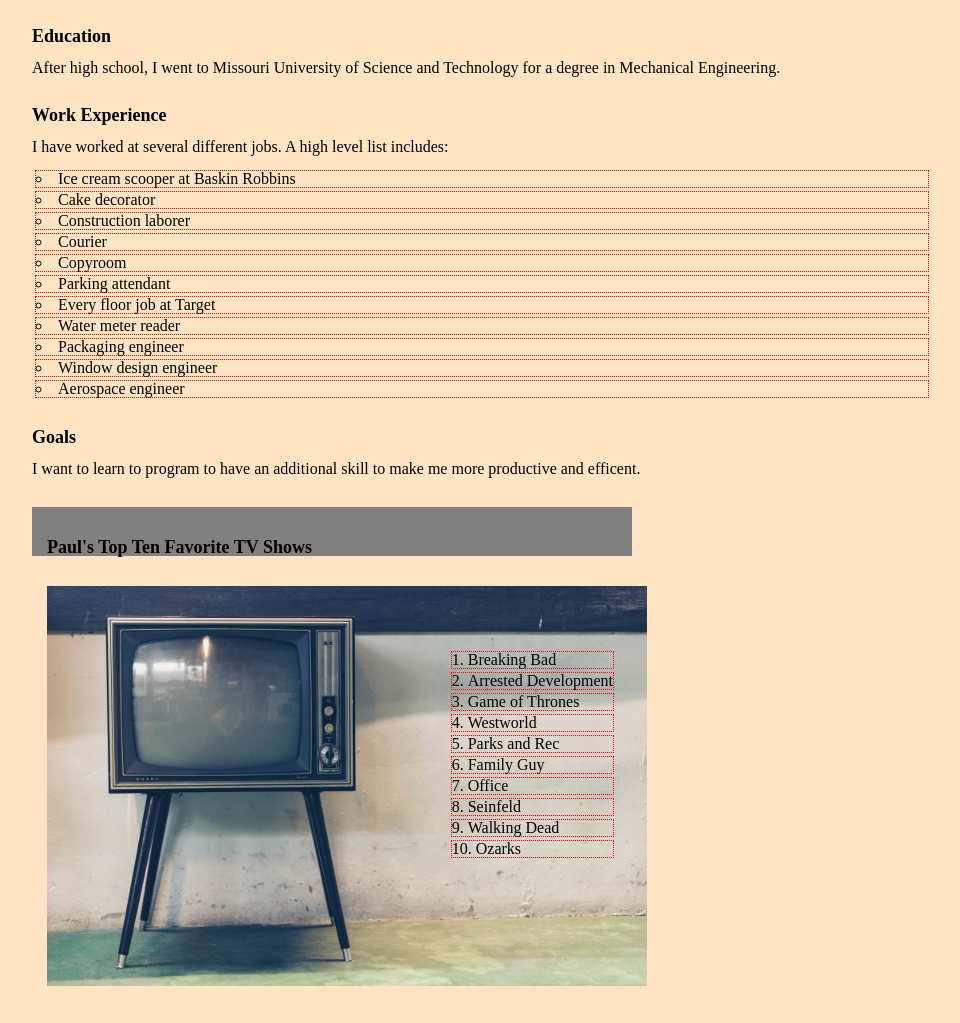
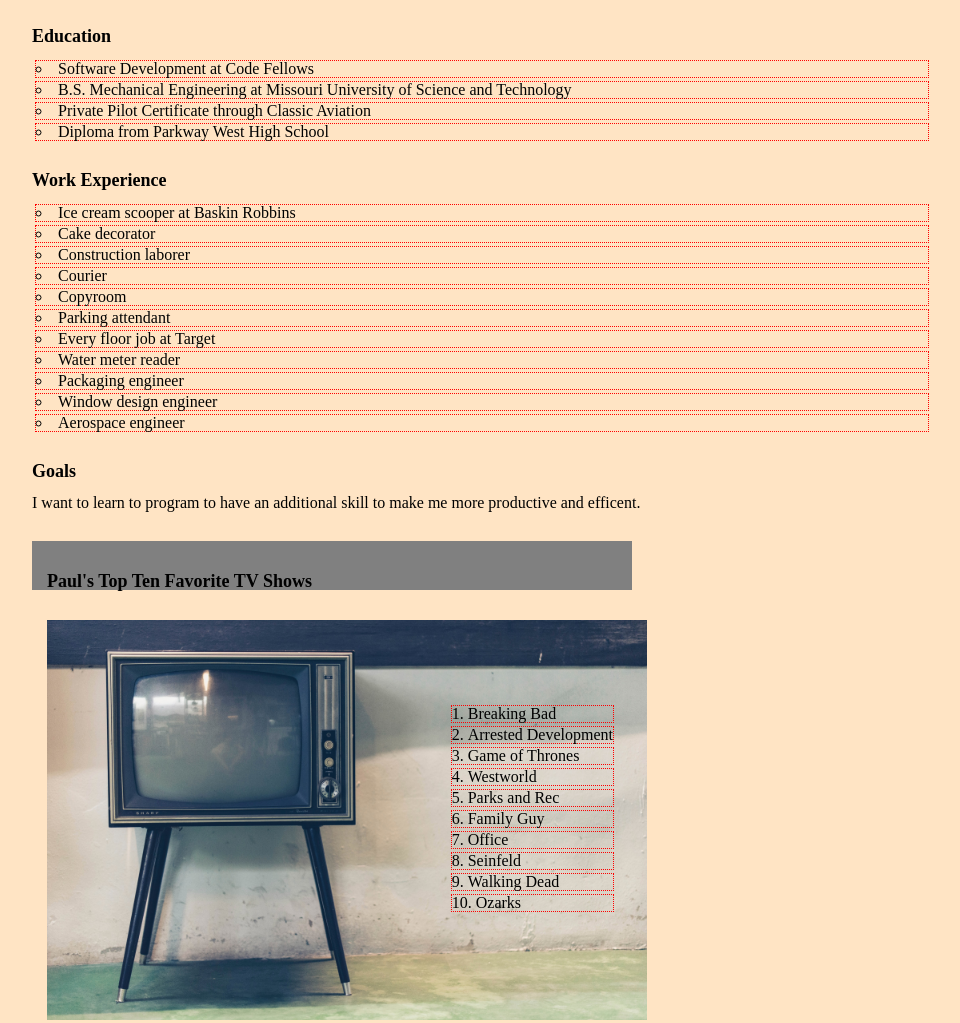
Before and after one commit to paul-leonard/about_me, a plain HTML site: page index.html in a window 1280 px wide. Shown: the part 290-1313 px from the top of the page, without its empty margins (13-973 px from the left). Drawn offline with Linux system fonts and the light colour scheme.

Commit message:
Changed Education and Work Experience to unordered lists and changed margins around the list.

```diff
--- a/css/style.css
+++ b/css/style.css
@@ -63,7 +63,6 @@ li {
 }
 
 footer {
-  /* float: left; */
   margin: auto;
   background-color: royalblue;
   margin-top: 500px;
@@ -72,7 +71,7 @@ footer {
 .TVListInsert {
   float:right;
   max-width: 300px;
-  margin-top: 50px;
+  margin-top: 70px;
 }
 
 #TVPictureArea {
@@ -87,4 +86,6 @@ footer {
 }
 /* I tried to use these two resources to figure out this background image:
 https://developer.mozilla.org/en-US/docs/Web/CSS/background-image
-https://www.w3schools.com/cssref/pr_background-image.asp  */
+https://www.w3schools.com/cssref/pr_background-image.asp
+This is the source that finally helped get me there!
+https://www.w3schools.com/cssref/css3_pr_background-size.asp  */
--- a/index.html
+++ b/index.html
@@ -20,12 +20,16 @@
       <p>I was born and grew up in St. Louis, Missouri.  I attended college in the small town of Rolla, Missouri.  For short term jobs, I have spent several months in Williamsburg, VA, Pella, IA, and southern California.  I moved to Seattle in February 2007.</p>
 
       <h3>Education</h3>
-      <p>After high school, I went to Missouri University of Science and Technology for a degree in Mechanical Engineering.</p>
+      <ul>
+        <li>Software Development at Code Fellows</li>
+        <li>B.S. Mechanical Engineering at Missouri University of Science and Technology</li>
+        <li>Private Pilot Certificate through Classic Aviation</li>
+        <li>Diploma from Parkway West High School</li>
 
-      <h3>Work Experience</h3>
-      <p>I have worked at several different jobs.  A high level list includes:</p>
-      <ul>
-        <li>Ice cream scooper at Baskin Robbins</li>
+      </ul>
+        <h3>Work Experience</h3>
+        <ul>
+          <li>Ice cream scooper at Baskin Robbins</li>
         <li>Cake decorator</li>
         <li>Construction laborer</li>
         <li>Courier</li>
```
